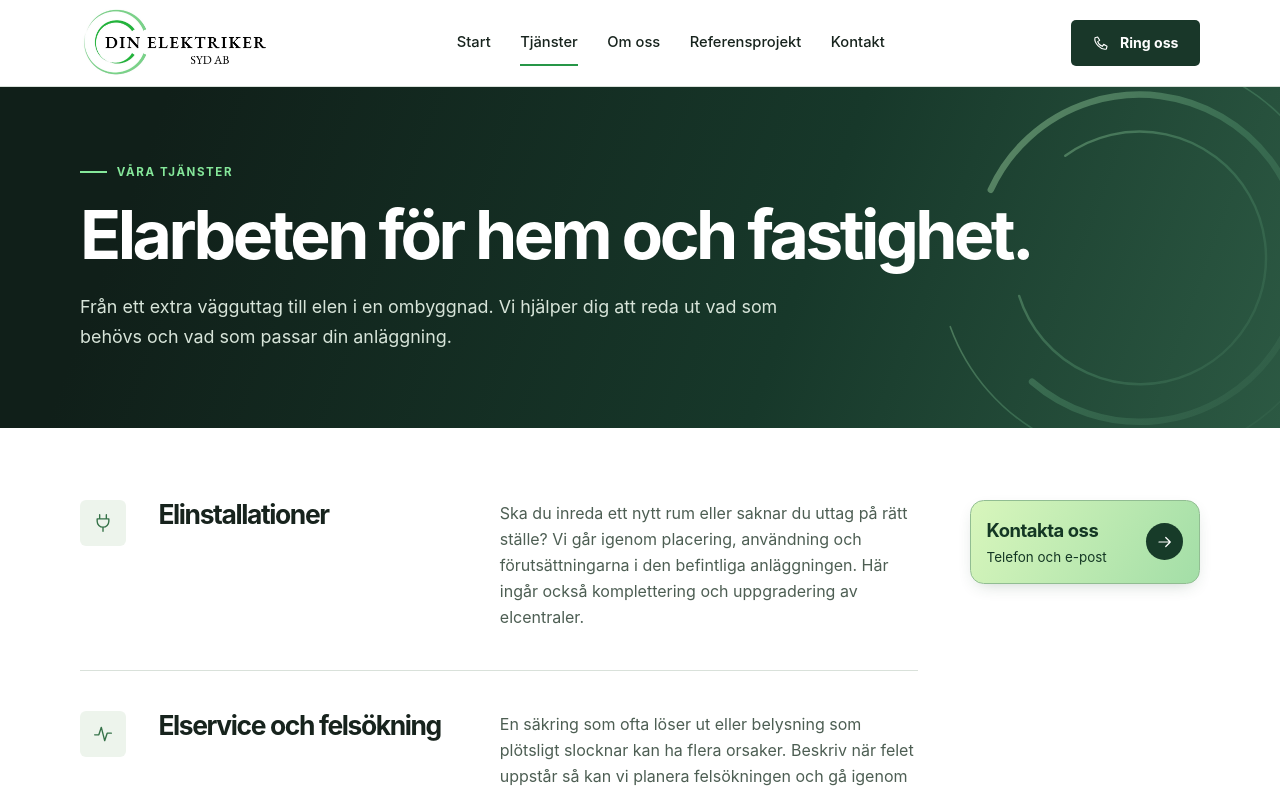
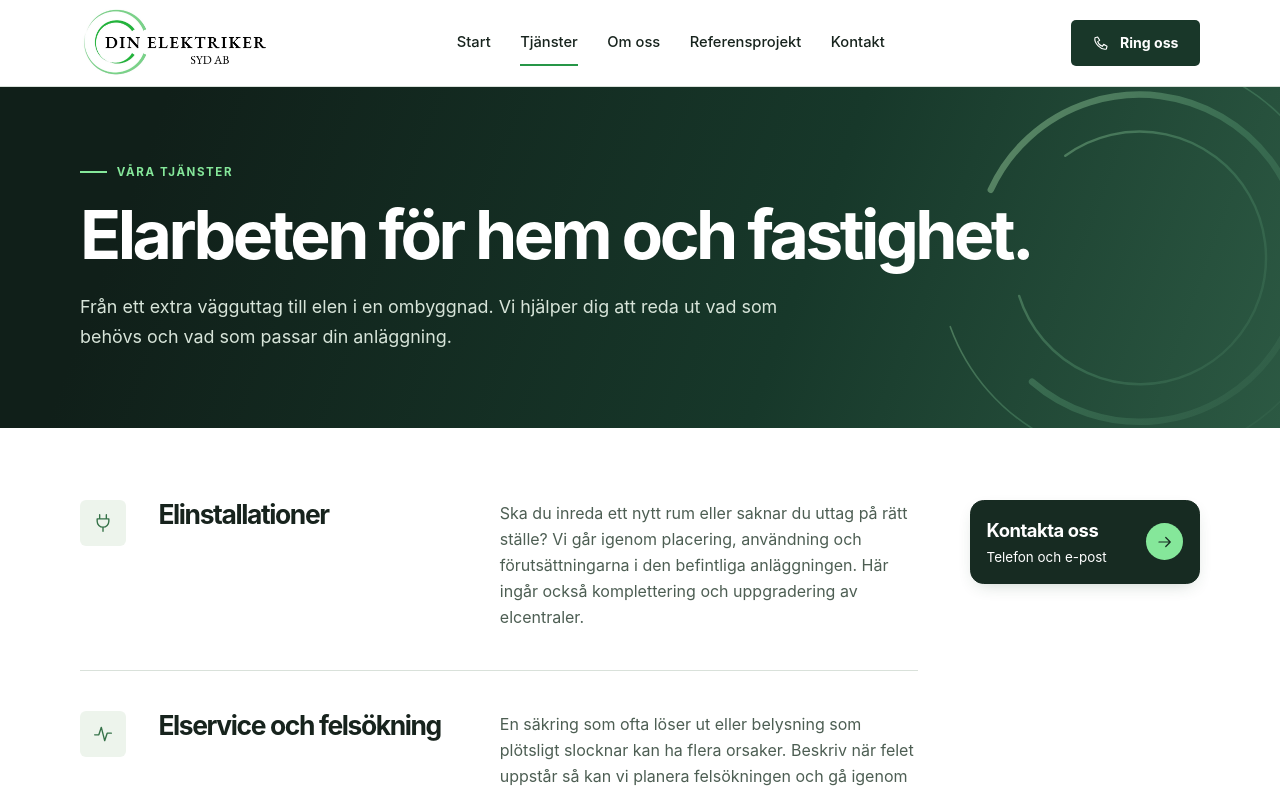
Before and after one commit to JohanKroger/din-elektriker-syd, a Next.js app: page /tjanster in a window 1280 px wide. Shown: the top 793 px of the page. Built offline with nearby package versions, Linux system fonts and the light colour scheme.

Commit message:
Använd webbplatsens skogsgröna palett för kontaktrutan

```diff
--- a/app/globals.css
+++ b/app/globals.css
@@ -445,10 +445,10 @@ footer {
 	min-height: 48px;
 	padding: 1rem;
 	justify-content: space-between;
-	border: 1px solid #91bd92;
+	border: 1px solid var(--forest);
 	border-radius: 0.85rem;
-	background: linear-gradient(120deg, #d8f6bc, #a3dea7);
-	color: #143724;
+	background: var(--forest);
+	color: white;
 	box-shadow: 0 6px 18px -8px #24492f50;
 }
 .service-contact strong,
@@ -470,11 +470,11 @@ footer {
 	width: 2.3rem;
 	height: 2.3rem;
 	border-radius: 50%;
-	background: #173b29;
-	color: white;
+	background: var(--green);
+	color: var(--forest);
 }
 .service-contact a:hover {
-	background: #c0efaf;
+	background: var(--ink);
 	box-shadow: 0 5px 16px -5px #24492f55;
 }
 .service-details section {
```
